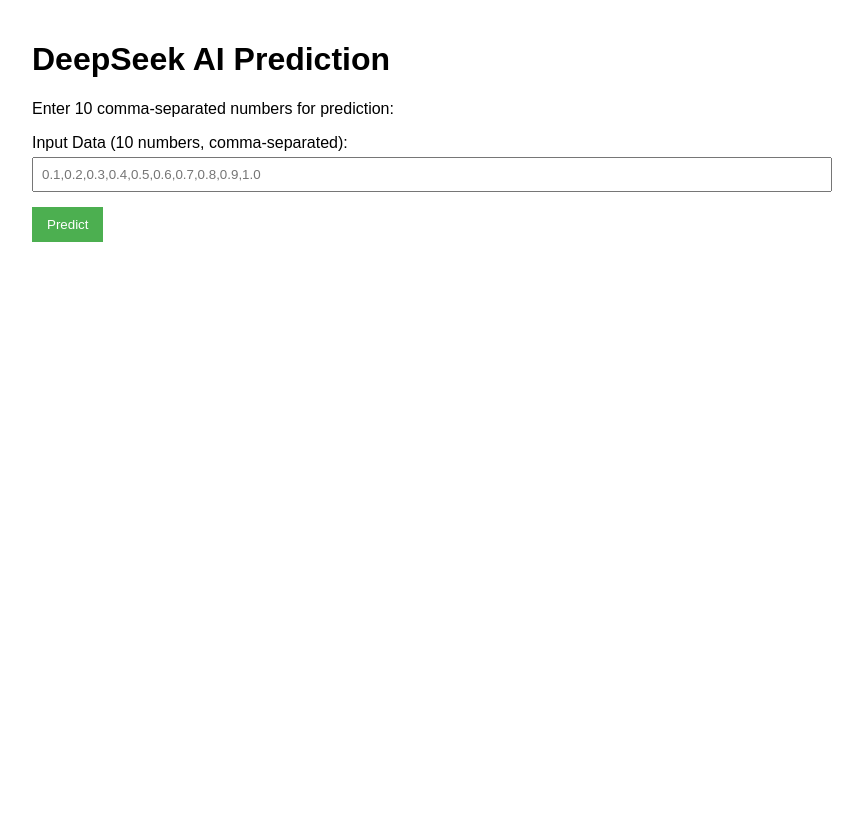
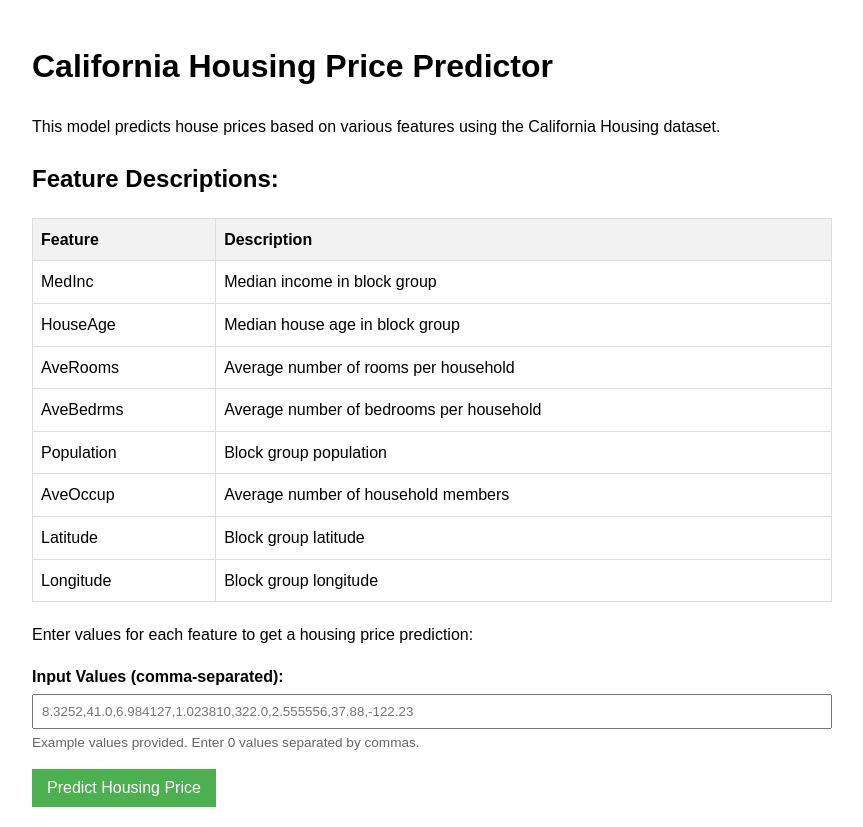
Before and after one commit to taoufikmohamed/estatepriceestimation, a Flask app: page / in a window 1280 px wide. Shown: the whole page, without its empty margins (208-1071 px from the left). Before the commit the page ends 242 px from the top, so only its background shows below. Run offline with Flask 3, Linux system fonts and the light colour scheme; parts of the project's set-up code (start-up, migrations or seed data) failed here and were passed over.

Commit message:
adding file

```diff
--- a/app.py
+++ b/app.py
@@ -1,10 +1,10 @@
 from flask import Flask, request, jsonify, render_template
 import numpy as np
 import os
+import sys
 import tensorflow as tf
 from tensorflow import keras
 from deepseek_agent import DeepSeekAgent, create_and_train_model
-import sys
 
 # Print information about the environment
 print(f"Python version: {sys.version}")
@@ -12,58 +12,71 @@
 print(f"Keras version: {keras.__version__}")
 print(f"Current working directory: {os.getcwd()}")
 
+# Check if model exists, create if needed
 print("Checking if model exists...")
-if not os.path.exists('deepseek_model.h5'):
+if not (os.path.exists('deepseek_model') or os.path.exists('deepseek_model.h5')):
     print("Model file not found. Creating a new model...")
-    create_and_train_model()
+    feature_names = create_and_train_model()
 
     # Verify model was created
-    if os.path.exists('deepseek_model.h5'):
-        print(f"Model created successfully. File size: {os.path.getsize('deepseek_model.h5')} bytes")
+    if os.path.exists('deepseek_model') or os.path.exists('deepseek_model.h5'):
+        print("Model created successfully.")
     else:
         print("Failed to create model file.")
         exit(1)
 else:
-    print(f"Model file found. Size: {os.path.getsize('deepseek_model.h5')} bytes")
+    print("Model file found.")
+    # Get feature names from dataset
+    from sklearn.datasets import fetch_california_housing
+    feature_names = fetch_california_housing().feature_names
 
 app = Flask(__name__)
 
 # Initialize agent
-try:
-    print("Initializing agent...")
+if os.path.exists('deepseek_model'):
+    agent = DeepSeekAgent('deepseek_model')
+elif os.path.exists('deepseek_model.h5'):
     agent = DeepSeekAgent('deepseek_model.h5')
-
-    # Test prediction with dummy data
-    print("Testing model with dummy prediction...")
-    test_data = [0.1, 0.2, 0.3, 0.4, 0.5, 0.6, 0.7, 0.8, 0.9, 1.0]
-    test_result = agent.predict(test_data)
-    print(f"Test prediction result: {test_result}")
-
-    print("Agent initialized and tested successfully!")
-except Exception as e:
-    print(f"Error initializing agent: {e}")
-    print("Trying with SavedModel format...")
-    try:
-        agent = DeepSeekAgent('deepseek_model_saved')
-        print("Agent initialized successfully with SavedModel format!")
-    except Exception as e2:
-        print(f"Fatal error, could not initialize agent: {e2}")
-        exit(1)
+else:
+    print("No model found. Exiting.")
+    exit(1)
 
 @app.route('/')
 def index():
-    return render_template('index.html')
+    # Pass feature names to the template
+    return render_template('index.html', feature_names=feature_names)
 
 @app.route('/predict', methods=['POST'])
 def predict():
     try:
-        input_data = [float(x) for x in request.json['input_data'].split(',')]
-        if len(input_data) != 10:
-            return jsonify({'error': 'Input data must be a comma-separated list of 10 numbers'}), 400
+        # Get input data from request
+        input_data = request.json.get('input_data')
+        print(f"Raw input data: {input_data}")
 
-        prediction = agent.predict(input_data)
-        return jsonify({'prediction': prediction.tolist()})
+        # Convert to list of floats
+        input_values = [float(x) for x in input_data.split(',')]
+        print(f"Parsed values: {input_values}")
+        print(f"Number of values: {len(input_values)}")
+
+        # Check if we have the right number of features
+        if len(input_values) != len(feature_names):
+            return jsonify({
+                'error': f'Input data must be a comma-separated list of {len(feature_names)} numbers'
+            }), 400
+
+        # Make prediction
+        print("Making prediction...")
+        prediction = agent.predict(input_values)
+        print(f"Raw prediction result: {prediction}")
+
+        # Format and return result
+        return jsonify({
+            'prediction': float(prediction),
+            'message': f'Predicted house price: ${float(prediction) * 100000:.2f}'
+        })
     except Exception as e:
+        import traceback
+        traceback.print_exc()
         return jsonify({'error': str(e)}), 400
 
 if __name__ == '__main__':
--- a/templates/index.html
+++ b/templates/index.html
@@ -1,13 +1,14 @@
 <!DOCTYPE html>
 <html>
 <head>
-    <title>DeepSeek AI Agent</title>
+    <title>California Housing Price Predictor</title>
     <style>
         body {
             font-family: Arial, sans-serif;
             max-width: 800px;
             margin: 0 auto;
             padding: 20px;
+            line-height: 1.6;
         }
         .form-group {
             margin-bottom: 15px;
@@ -15,6 +16,7 @@
         label {
             display: block;
             margin-bottom: 5px;
+            font-weight: bold;
         }
         input[type="text"] {
             width: 100%;
@@ -27,25 +29,93 @@
             color: white;
             border: none;
             cursor: pointer;
+            font-size: 16px;
+        }
+        button:hover {
+            background-color: #45a049;
         }
         #result {
             margin-top: 20px;
             padding: 15px;
             border: 1px solid #ddd;
             display: none;
+            background-color: #f9f9f9;
+        }
+        table {
+            width: 100%;
+            border-collapse: collapse;
+            margin-bottom: 20px;
+        }
+        table, th, td {
+            border: 1px solid #ddd;
+        }
+        th, td {
+            padding: 8px;
+            text-align: left;
+        }
+        th {
+            background-color: #f2f2f2;
+        }
+        .feature-description {
+            font-size: 0.85em;
+            color: #666;
+            margin-top: 3px;
         }
     </style>
 </head>
 <body>
-    <h1>DeepSeek AI Prediction</h1>
-    <p>Enter 10 comma-separated numbers for prediction:</p>
+    <h1>California Housing Price Predictor</h1>
+    <p>This model predicts house prices based on various features using the California Housing dataset.</p>
+
+    <h2>Feature Descriptions:</h2>
+    <table>
+        <tr>
+            <th>Feature</th>
+            <th>Description</th>
+        </tr>
+        <tr>
+            <td>MedInc</td>
+            <td>Median income in block group</td>
+        </tr>
+        <tr>
+            <td>HouseAge</td>
+            <td>Median house age in block group</td>
+        </tr>
+        <tr>
+            <td>AveRooms</td>
+            <td>Average number of rooms per household</td>
+        </tr>
+        <tr>
+            <td>AveBedrms</td>
+            <td>Average number of bedrooms per household</td>
+        </tr>
+        <tr>
+            <td>Population</td>
+            <td>Block group population</td>
+        </tr>
+        <tr>
+            <td>AveOccup</td>
+            <td>Average number of household members</td>
+        </tr>
+        <tr>
+            <td>Latitude</td>
+            <td>Block group latitude</td>
+        </tr>
+        <tr>
+            <td>Longitude</td>
+            <td>Block group longitude</td>
+        </tr>
+    </table>
+
+    <p>Enter values for each feature to get a housing price prediction:</p>
 
     <div class="form-group">
-        <label for="inputData">Input Data (10 numbers, comma-separated):</label>
-        <input type="text" id="inputData" placeholder="0.1,0.2,0.3,0.4,0.5,0.6,0.7,0.8,0.9,1.0">
+        <label for="inputData">Input Values (comma-separated):</label>
+        <input type="text" id="inputData" placeholder="8.3252,41.0,6.984127,1.023810,322.0,2.555556,37.88,-122.23">
+        <p class="feature-description">Example values provided. Enter {{ feature_names|length }} values separated by commas.</p>
     </div>
 
-    <button onclick="predict()">Predict</button>
+    <button onclick="predict()">Predict Housing Price</button>
 
     <div id="result">
         <h3>Prediction Result:</h3>
@@ -56,10 +126,10 @@
         function predict() {
             const inputData = document.getElementById('inputData').value;
 
-            // Validate input
+            // Validate input in JavaScript
             const values = inputData.split(',').map(x => parseFloat(x.trim()));
-            if (values.length !== 10 || values.some(isNaN)) {
-                alert('Please enter exactly 10 valid numbers separated by commas');
+            if (values.length !== 8) {  // California Housing has 8 features
+                alert('Please enter exactly 8 valid numbers separated by commas');
                 return;
             }
 
@@ -78,7 +148,7 @@
                 if (data.error) {
                     alert('Error: ' + data.error);
                 } else {
-                    document.getElementById('predictionValue').textContent = data.prediction;
+                    document.getElementById('predictionValue').textContent = data.message;
                     document.getElementById('result').style.display = 'block';
                 }
             })
```
Also changed, not shown: deepseek_agent.py (+111 -29 lines), 1 other file.
